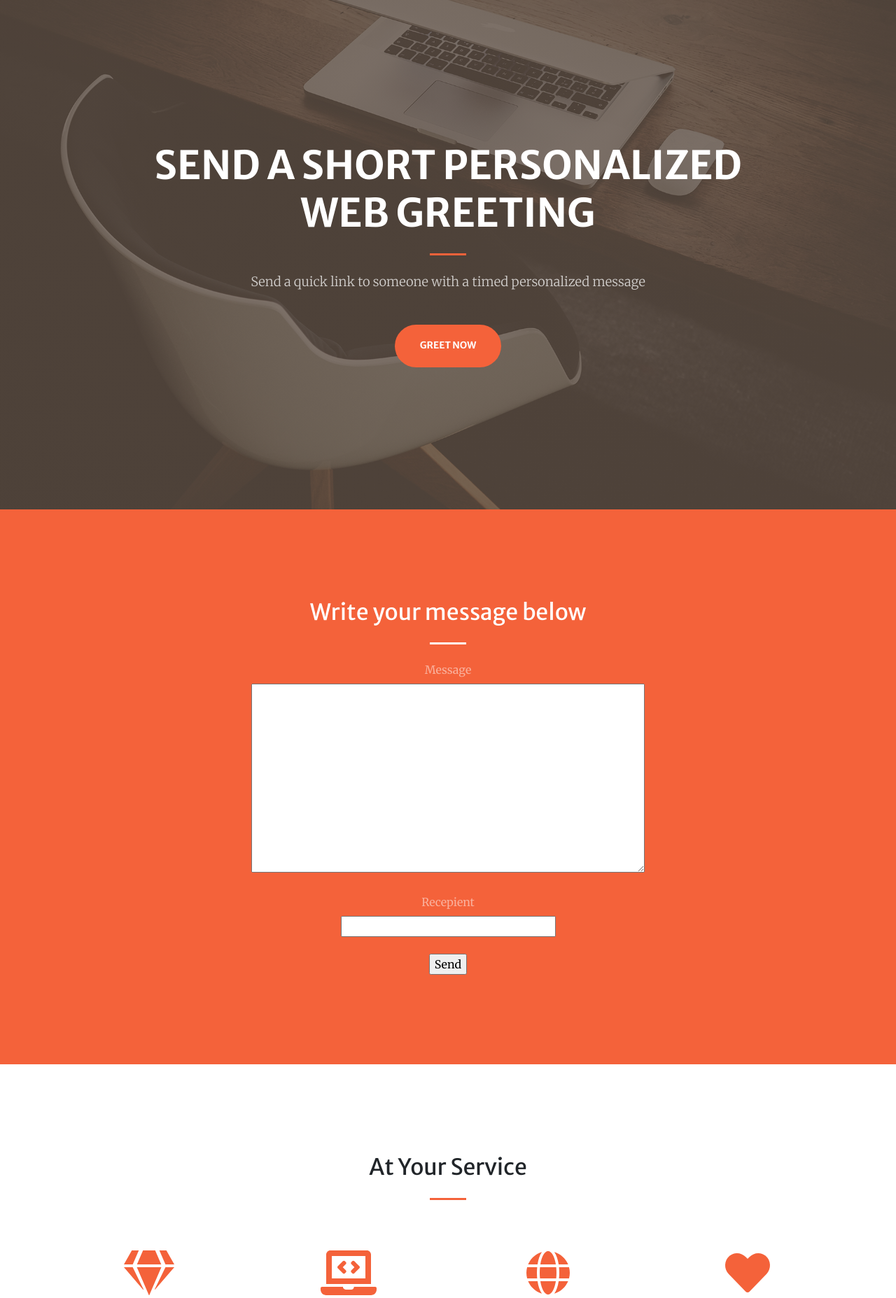
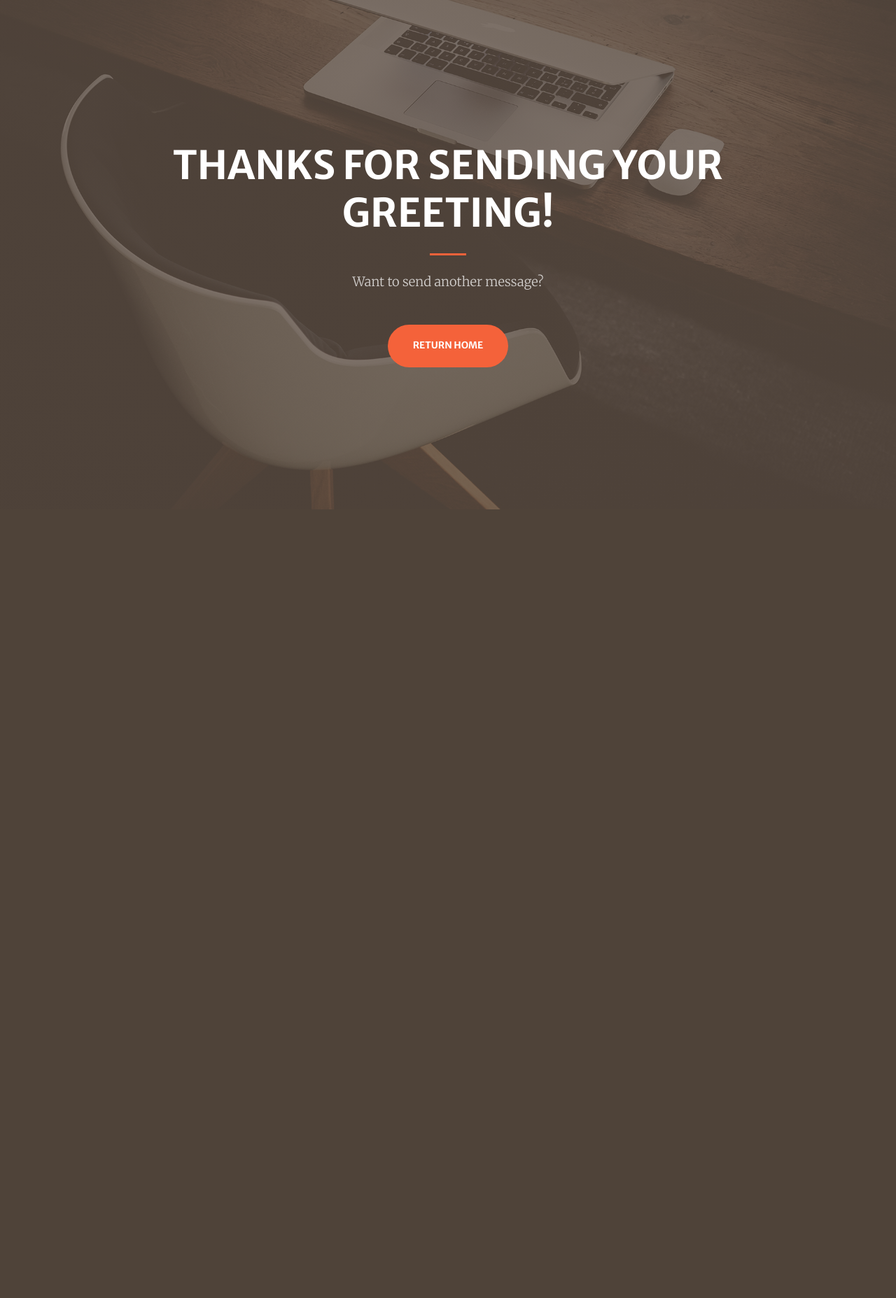
Before and after one commit to andrewnyu/igreet, a Flask app: template app/templates/submission.html in a window 1280 px wide. Shown: the part 72-1927 px from the top of the page at 70% size. After the commit the page ends 800 px from the top, so only its background shows below. Run offline with Flask 2, Linux system fonts and the light colour scheme; the template is opened without the code that fills it: values that come from a table or form of the project are taken from there, others are empty; some libraries are stand-ins or nearby versions.

Commit message:
Add submission redirect

```diff
--- a/app/main/routes.py
+++ b/app/main/routes.py
@@ -11,7 +11,7 @@ from app.main import bp
 def index():
     form = MessageForm()
     if form.validate_on_submit():
-        message = Message(body=form.Message.data)
+        message = Message(body=form.Message.data, recepient_hash = form.Recipient)
         #message.set_recipient_hash(form.Recipient.data)
         db.session.add(message)
         db.session.commit()
--- a/app/templates/submission.html
+++ b/app/templates/submission.html
@@ -22,7 +22,7 @@
         <!-- Navigation-->
         <nav class="navbar navbar-expand-lg navbar-light fixed-top py-3" id="mainNav">
             <div class="container">
-                <a class="navbar-brand js-scroll-trigger" href="#page-top">iGreet</a>
+                <a class="navbar-brand js-scroll-trigger" href={{ url_for('main.index') }}>iGreet</a>
                 <button class="navbar-toggler navbar-toggler-right" type="button" data-toggle="collapse" data-target="#navbarResponsive" aria-controls="navbarResponsive" aria-expanded="false" aria-label="Toggle navigation"><span class="navbar-toggler-icon"></span></button>
 
             </div>
@@ -32,110 +32,13 @@
             <div class="container h-100">
                 <div class="row h-100 align-items-center justify-content-center text-center">
                     <div class="col-lg-10 align-self-end">
-                        <h1 class="text-uppercase text-white font-weight-bold">Send a short personalized web greeting</h1>
+                        <h1 class="text-uppercase text-white font-weight-bold">Thanks for sending your greeting!</h1>
                         <hr class="divider my-4" />
                     </div>
                     <div class="col-lg-8 align-self-baseline">
-                        <p class="text-white-75 font-weight-light mb-5">Send a quick link to someone with a timed personalized message</p>
-                        <a class="btn btn-primary btn-xl js-scroll-trigger" href="#about">Greet Now</a>
+                        <p class="text-white-75 font-weight-light mb-5">Want to send another message?</p>
+                        <a class="btn btn-primary btn-xl js-scroll-trigger" href={{ url_for('main.index') }}>Return Home</a>
                     </div>
                 </div>
             </div>
         </header>
-        <!-- About-->
-        <section class="page-section bg-primary" id="about">
-            <div class="container">
-                <div class="row justify-content-center">
-                    <div class="col-lg-8 text-center">
-                        <h2 class="text-white mt-0">Write your message below</h2>
-                        <hr class="divider light my-4" />
-
-                        <form action="" method="post">
-                        {{ form.hidden_tag() }}
-                        <!-- Jinja Form for message input-->
-                        <p class="text-white-50 mb-4"> {{ form.Message.label }} <br>
-                        {{ form.Message(size=256) }}
-                        </p>
-                        <!-- Jinja Form for message recipient-->
-                        <p class="text-white-50 mb-4"> {{ form.Recipient.label }} <br>
-                            {{ form.Recipient(size=32) }}
-                        </p>
-                        <!-- Jinja Form for Launch button-->
-                        {{form.submit()}}
-                        </form>
-
-                    </div>
-                </div>
-            </div>
-        </section>
-        <!-- Services (Marketing Material)-->
-        <section class="page-section" id="services">
-            <div class="container">
-                <h2 class="text-center mt-0">At Your Service</h2>
-                <hr class="divider my-4" />
-                <div class="row">
-                    <div class="col-lg-3 col-md-6 text-center">
-                        <div class="mt-5">
-                            <i class="fas fa-4x fa-gem text-primary mb-4"></i>
-                            <h3 class="h4 mb-2">Sturdy Themes</h3>
-                            <p class="text-muted mb-0">Our themes are updated regularly to keep them bug free!</p>
-                        </div>
-                    </div>
-                    <div class="col-lg-3 col-md-6 text-center">
-                        <div class="mt-5">
-                            <i class="fas fa-4x fa-laptop-code text-primary mb-4"></i>
-                            <h3 class="h4 mb-2">Up to Date</h3>
-                            <p class="text-muted mb-0">All dependencies are kept current to keep things fresh.</p>
-                        </div>
-                    </div>
-                    <div class="col-lg-3 col-md-6 text-center">
-                        <div class="mt-5">
-                            <i class="fas fa-4x fa-globe text-primary mb-4"></i>
-                            <h3 class="h4 mb-2">Ready to Publish</h3>
-                            <p class="text-muted mb-0">You can use this design as is, or you can make changes!</p>
-                        </div>
-                    </div>
-                    <div class="col-lg-3 col-md-6 text-center">
-                        <div class="mt-5">
-                            <i class="fas fa-4x fa-heart text-primary mb-4"></i>
-                            <h3 class="h4 mb-2">Made with Love</h3>
-                            <p class="text-muted mb-0">Is it really open source if it's not made with love?</p>
-                        </div>
-                    </div>
-                </div>
-            </div>
-        </section>
-
-        <!-- Contact-->
-        <section class="page-section" id="contact">
-            <div class="container">
-                <div class="row justify-content-center">
-                    <div class="col-lg-8 text-center">
-                        <h2 class="mt-0">Let's Get In Touch!</h2>
-                        <hr class="divider my-4" />
-                        <p class="text-muted mb-5">Let team know your thoughts and suggestions</p>
-                    </div>
-                </div>
-                <div class="row">
-                    <div class="col-lg-4 text-center">
-                        <i class="fas fa-envelope fa-3x mb-3 text-muted"></i>
-                        <!-- Make sure to change the email address in BOTH the anchor text and the link target below!-->
-                        <a class="d-block" href="incrementlabs@gmail.com">Increment Labs</a>
-                    </div>
-                </div>
-            </div>
-        </section>
-        <!-- Footer-->
-        <footer class="bg-light py-5">
-            <div class="container"><div class="small text-center text-muted">Design Template Copyright © 2020 - Start Bootstrap</div></div>
-        </footer>
-        <!-- Bootstrap core JS-->
-        <script src="https://code.jquery.com/jquery-3.5.1.slim.min.js"></script>
-        <script src="https://cdn.jsdelivr.net/npm/bootstrap@4.5.3/dist/js/bootstrap.bundle.min.js"></script>
-        <!-- Third party plugin JS-->
-        <script src="https://cdnjs.cloudflare.com/ajax/libs/jquery-easing/1.4.1/jquery.easing.min.js"></script>
-        <script src="https://cdnjs.cloudflare.com/ajax/libs/magnific-popup.js/1.1.0/jquery.magnific-popup.min.js"></script>
-        <!-- Core theme JS-->
-        <script src="static/startbootstrap-creative-master/dist/js/scripts.js"></script>
-    </body>
-</html>
```
